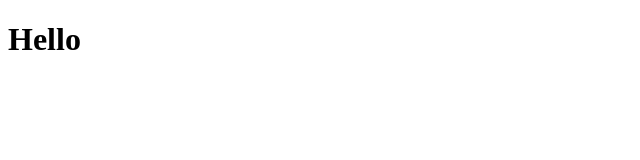
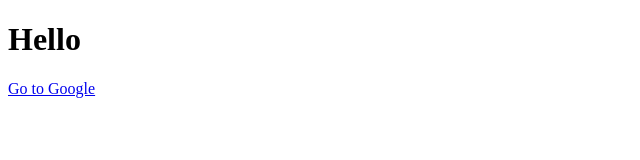
Before and after one commit to liemnguyen0111/liemnguyen0111.github.io, a plain HTML site: page index.html in a window 1280 px wide. Shown: the whole page, without its empty margins (0-640 px from the left). Drawn offline with Linux system fonts and the light colour scheme.

Commit message:
add accesible link

```diff
--- a/index.html
+++ b/index.html
@@ -9,6 +9,7 @@
 
 <body>
   <h1>Hello</h1>
+  <a href="https://liemnguyen0111.github.io/mysecondpage" class="button">Go to Google</a>
 </body>
 
 </html>
```
